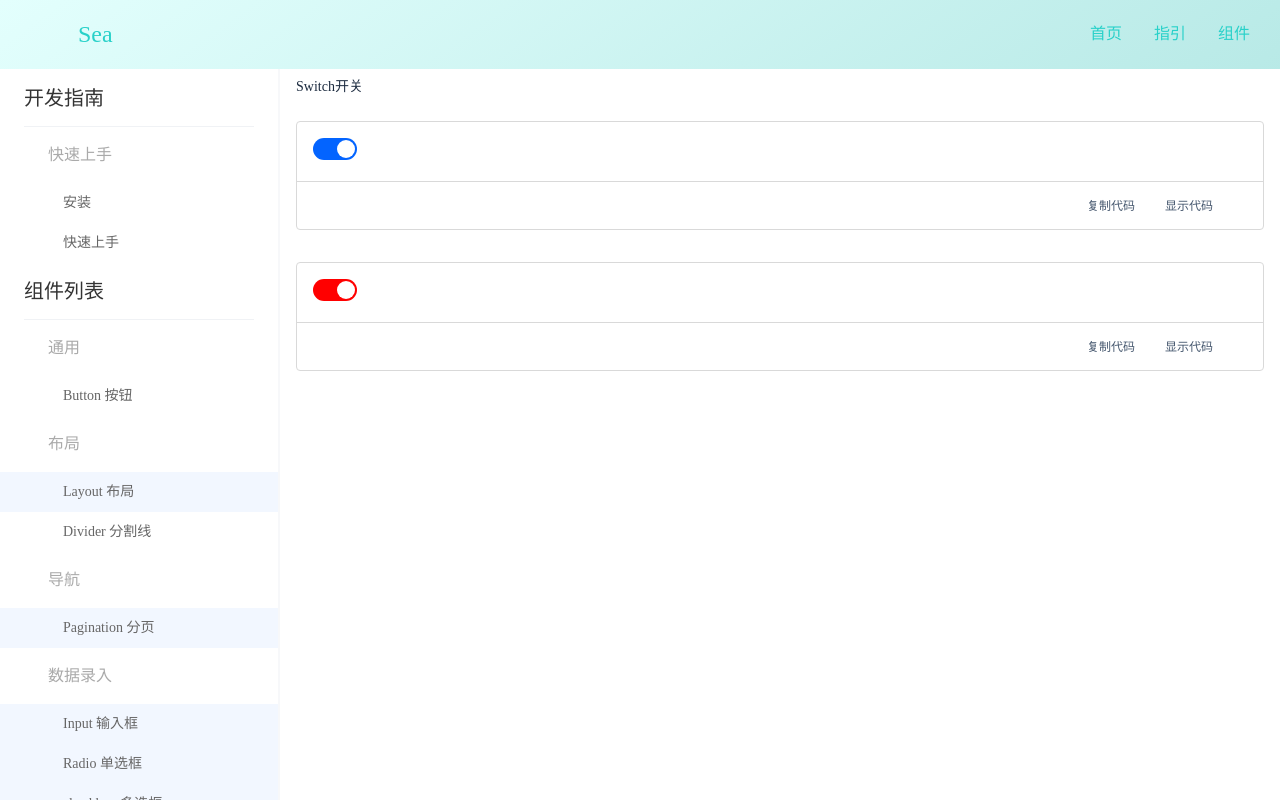
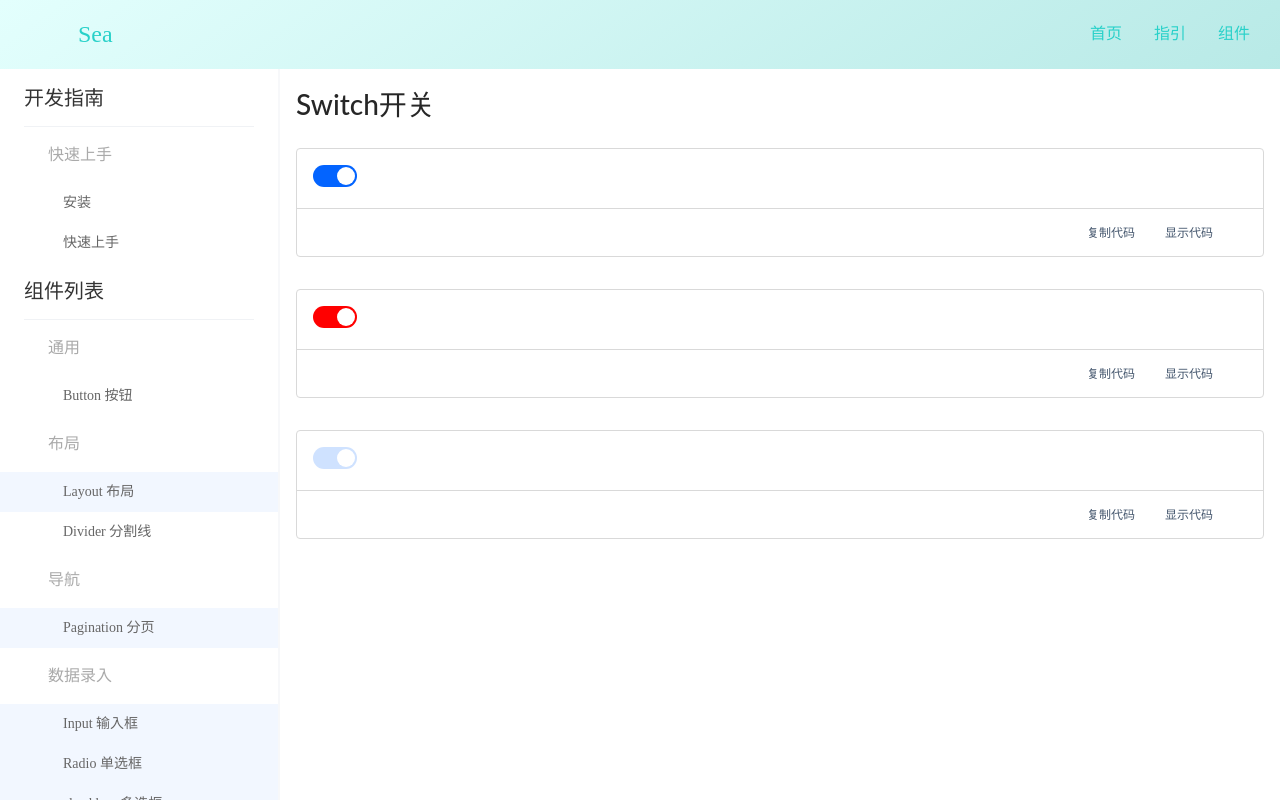
Before and after one commit to yinhaiying/vue3-ts-ui, a Vue app: page /doc/switch in a window 1280 px wide. Built offline with nearby package versions, Linux system fonts and the light colour scheme.

Commit message:
switch禁用状态

```diff
--- a/src/components/SwitchDemo.vue
+++ b/src/components/SwitchDemo.vue
@@ -1,8 +1,9 @@
 <template>
   <div class="demo-wrapper">
     <h1 class="demo-title">Switch开关</h1>
-    <demo :component = "Switch1Demo1"></demo>
-    <demo :component = "Switch1Demo2"></demo>
+    <demo :component="Switch1Demo"></demo>
+    <demo :component="Switch2Demo"></demo>
+    <demo :component="Switch3Demo"></demo>
   </div>
 </template>
 
@@ -11,7 +12,7 @@ import { defineComponent } from "vue";
 import Demo from "@/examples/demo.vue";
 import Switch1Demo from "@/examples/switch/Switch1Demo.vue";
 import Switch2Demo from "@/examples/switch/Switch2Demo.vue";
-
+import Switch3Demo from "@/examples/switch/Switch3Demo.vue";
 
 export default defineComponent({
   name: "SwitchDemo",
@@ -20,11 +21,25 @@ export default defineComponent({
   },
   setup() {
     return {
-      Switch1Demo1:Switch1Demo,
-      Switch1Demo2:Switch2Demo
+      Switch1Demo,
+      Switch2Demo,
+      Switch3Demo
     };
   },
 });
 </script>
 
-<style lang="scss"></style>
+<style lang="scss">
+$font-family: Lato, "Helvetica Neue For Number", -apple-system,
+  BlinkMacSystemFont, "Segoe UI", Roboto, "PingFang SC", "Hiragino Sans GB",
+  "Microsoft YaHei", "Helvetica Neue", Helvetica, Arial, sans-serif;
+.demo-title {
+  font-size: 28px;
+  color: rgba(0, 0, 0, 0.85);
+  font-weight: 500;
+  line-height: 40px;
+  margin-bottom: 24px;
+  margin-top: 8px;
+  font-family: $font-family;
+}
+</style>
--- a/src/examples/demo.vue
+++ b/src/examples/demo.vue
@@ -6,20 +6,20 @@
         <div class="demo-component">
           <component :is = "component" />
         </div>
-        <div class="demo-code" v-if="switch1DemoData.isShowCode">
-          <pre class="language-html" v-html="switch1DemoData.html"></pre>
+        <div class="demo-code" v-if="demoData.isShowCode">
+          <pre class="language-html" v-html="demoData.html"></pre>
         </div>
         <div class="demo-actions">
-          <span class="action copy" @click="switch1DemoData.handleCopy"
+          <span class="action copy" @click="demoData.handleCopy"
             >复制代码</span
           >
           <span
             class="action view"
-            @click="switch1DemoData.viewCode"
-            v-if="!switch1DemoData.isShowCode"
+            @click="demoData.viewCode"
+            v-if="!demoData.isShowCode"
             >显示代码</span
           >
-          <span class="action view" @click="viewCode" v-else>隐藏代码</span>
+          <span class="action view" @click="demoData.viewCode" v-else>隐藏代码</span>
         </div>
       </div>
     </div>
@@ -35,30 +35,15 @@ export default defineComponent({
       component:Object
   },
   setup(props) {
-      console.log("component:",props.component)
-    const switch1DemoData = useShowCode(props.component?.__docs);
-    console.log("switch1DemoData",switch1DemoData)
+    const demoData = useShowCode(props.component?.__docs);
     return {
-        switch1DemoData
+        demoData
     };
   },
 });
 </script>
 <style lang="scss" scoped>
 $border-color: #d9d9d9;
-$font-family: Lato, "Helvetica Neue For Number", -apple-system,
-  BlinkMacSystemFont, "Segoe UI", Roboto, "PingFang SC", "Hiragino Sans GB",
-  "Microsoft YaHei", "Helvetica Neue", Helvetica, Arial, sans-serif;
-
-  .demo-title {
-    font-size: 28px;
-    color: rgba(0, 0, 0, 0.85);
-    font-weight: 500;
-    line-height: 40px;
-    margin-bottom: 24px;
-    margin-top: 8px;
-    font-family: $font-family;
-  }
   .demo {
     margin: 16px 0 32px;
     > h2 {
--- /dev/null
+++ b/src/examples/switch/Switch3Demo.vue
@@ -0,0 +1,28 @@
+
+<docs>
+  <title>禁用状态</title>
+  <desc>Switch不可用状态</desc>
+</docs>
+<template>
+    <Switch  v-model:value="checked" :disabled = "disabled"></Switch>
+</template>
+
+<script lang="ts">
+import { defineComponent, ref } from "vue";
+import Switch from "../../lib/switch/Switch.vue";
+export default defineComponent({
+  name: "SwitchDemo",
+  components: {
+    Switch,
+  },
+  props: {},
+  setup() {
+    const checked = ref(true);
+    const disabled = ref(true)
+    return {
+      checked,
+      disabled
+    };
+  },
+});
+</script>
--- a/src/hooks/useShowCode.ts
+++ b/src/hooks/useShowCode.ts
@@ -33,8 +33,8 @@ export const useShowCode = (docs: string) => {
                 format: "text/html",
             });
             if (result) {
-                alert("复制成功");
-            };
+                alert("复制成功")
+            }
         },
     });
     return demoData;
--- a/src/lib/switch/Switch.vue
+++ b/src/lib/switch/Switch.vue
@@ -1,6 +1,6 @@
 <template>
   <div class="switch-page">
-    <button :style = "style" :class="{ checked: value }" @click="toggle">
+    <button :style = "style" :class="{ checked: value,disabled:disabled }" @click="toggle" :disabled = "disabled">
       <span></span>
     </button>
   </div>
@@ -24,6 +24,10 @@ export default defineComponent({
     inactiveColor:{
       type:String,
       default:"#ccc"
+    },
+    disabled:{
+      type:Boolean,
+      default:false
     }
   },
   setup(props: ISwitchProps, context) {
@@ -64,5 +68,9 @@ button {
       left: calc(100% - #{$h2} - 2px);
     }
   }
+  &.disabled{
+    cursor: not-allowed;
+    background: #cfe2ff !important;
+  }
 }
 </style>
```
